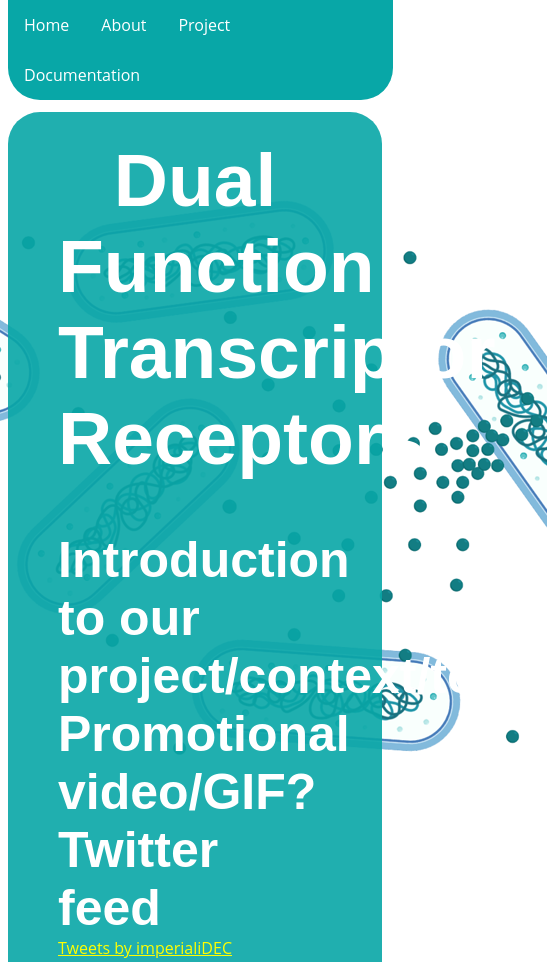
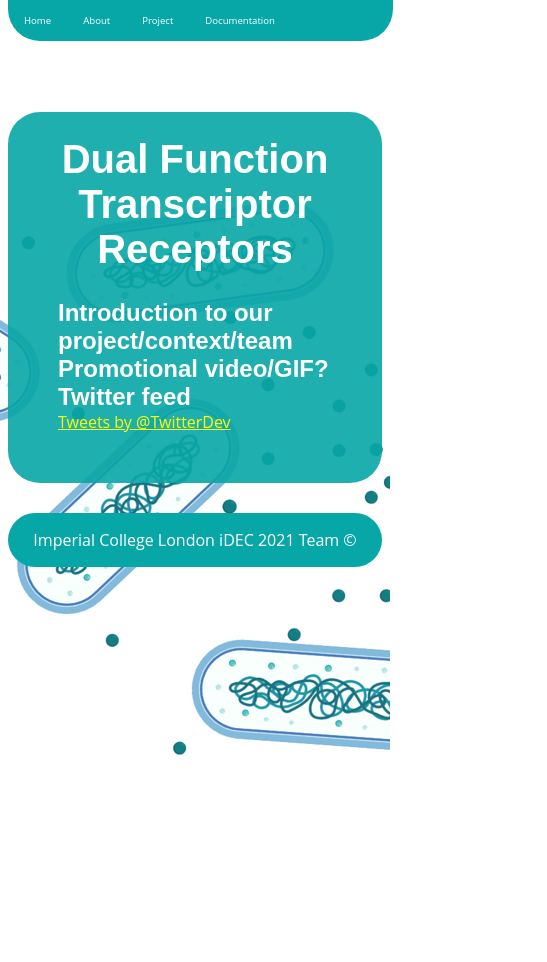
Before and after one commit to BlazeKrieger/Imperial-js, a plain HTML site: page index.html in a window 390 px wide. Shown: the top 962 px of the page, 547 px wide, since content can reach past the window. Drawn offline with Linux system fonts and the light colour scheme.

Commit message:
embedded twitter feed and started adapting fonts to different screen sizes

```diff
--- a/index.html
+++ b/index.html
@@ -3,8 +3,6 @@
 
         <meta charset="utf-8">
         <meta content="width=device-width, initial-scale=1.0" name="viewport">
-
-        <meta name="twitter:widgets:autoload" content="off">
 
         <title>Imperial Team Wiki 2021</title>
         <meta content="" name="description">
@@ -58,9 +56,14 @@
         <h2>Introduction to our project/context/team</h2>
         <h2>Promotional video/GIF?</h2>
         <h2>Twitter feed</h2>
-        <a class="twitter-timeline" href="https://twitter.com/imperialiDEC?ref_src=twsrc%5Etfw">Tweets by imperialiDEC</a> <script async src="https://platform.twitter.com/widgets.js" charset="utf-8"></script>
+        <a class="twitter-timeline"
+          href="https://twitter.com/imperialiDEC"
+          data-width=75%
+          data-height=75%>Tweets by @TwitterDev</a>
+        <script async src="https://platform.twitter.com/widgets.js" charset="utf-8"></script>
       </div>
     </body>
+
     <footer>Imperial College London iDEC 2021 Team ©</footer>
     <script>'script/index.js'</script>
 </html>
--- a/styles/index.css
+++ b/styles/index.css
@@ -7,6 +7,7 @@ h1, h2, h3, h4, h5, h6 {
 }
 
 body {
+    box-sizing: border-box;
     font-family: "Open Sans", sans-serif;
     color: white;
 
@@ -138,7 +139,44 @@ a:hover {
   padding: 0 8px;
 }
 
+/* Accessibility: adaptive font sizing for screens <650px */
+
 @media screen and (max-width: 650px) {
+  .navbar a {
+    float: left;
+    font-size: 0.6em;
+    color: white;
+    text-align: center;
+    padding: 14px 16px;
+    text-decoration: none;
+  }
+
+  .main h1 {
+    font-size: 2.5em;
+    text-align: center;
+    margin-top: 0px;
+  }
+
+  .main h2 {
+    font-size: 1.5em;
+    margin: 0px;
+  }
+
+  p, .text {
+    font-size: 1em;
+  }
+
+  .dropdown .dropbtn {
+    font-size: 0.6em;
+    border: none;
+    outline: none;
+    color: white;
+    padding: 14px 16px;
+    background-color: inherit;
+    font-family: inherit;
+    margin: 0;
+  }
+
   .column {
     width: 100%;
     display: block;
@@ -198,12 +236,17 @@ a:hover {
   background-color: #555;
 }
 
+.twitter-timeline {
+  margin:auto;
+}
+
 /* Footer styling */
 
 footer {
   padding: 16px;
   text-align: center;
   margin-top: 30px;
+  margin-bottom: 30px;
   color: white;
   background-color:rgba(8, 167, 167);
   border-radius: 32px;;
```
